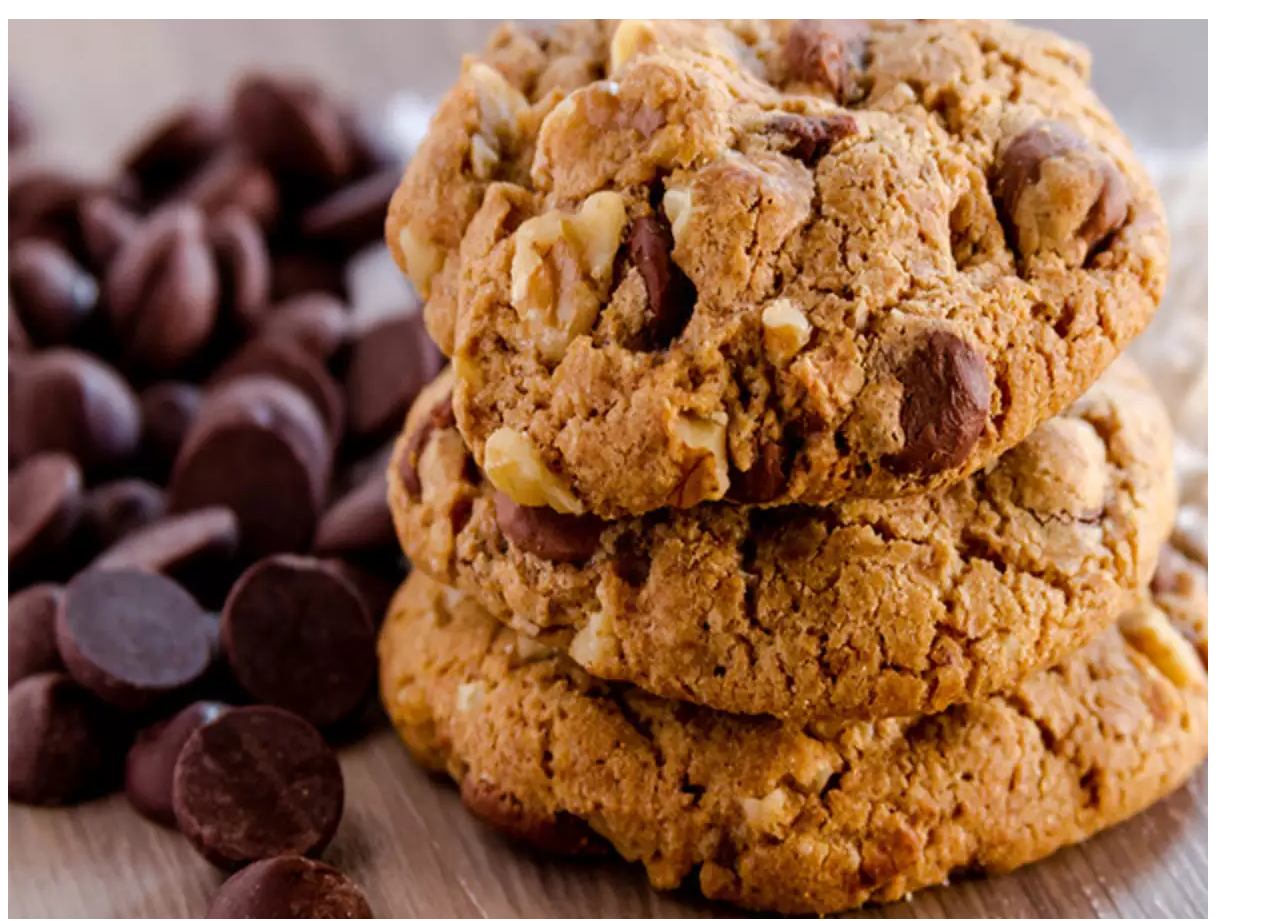
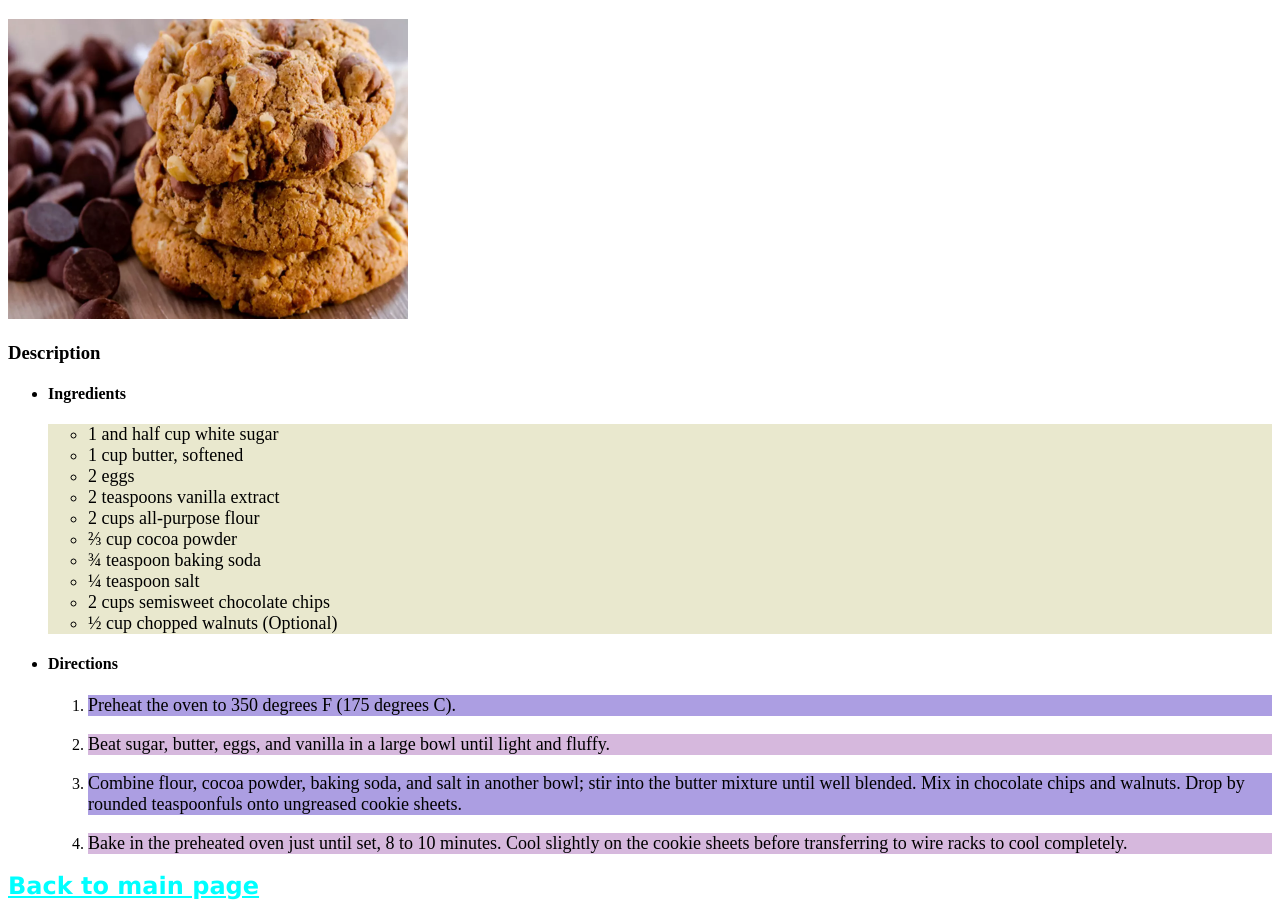
Before and after one commit to PenguinBooper/odin-recipes, a plain HTML site: page recipes/cookies/cookies.html in a window 1280 px wide. Shown: the part 61-982 px from the top of the page. Drawn offline with Linux system fonts and the light colour scheme.

Commit message:
Add basic CSS to the project

```diff
--- a/recipes/cookies/cookies.html
+++ b/recipes/cookies/cookies.html
@@ -5,14 +5,15 @@
     <meta http-equiv="X-UA-Compatible" content="IE=edge">
     <meta name="viewport" content="width=device-width, initial-scale=1.0">
     <title>Chocochip Cookie Recipe</title>
+    <link rel="stylesheet" href="../../styles.css">
 </head>
 <body>
     <h1>Chocochip Cookies Recipe</h1>
-    <img src="../cookies/cookie.jpg" alt="Chocochip Cookies picture">
+    <img src="../cookies/cookie.jpg" alt="Chocochip Cookies picture" height="auto" width="400px">
     <h3>Description</h3>
     <ul>
         <li><h4>Ingredients</h4>
-            <ul>
+            <ul style="background-color: #e9e8ce;font-size: 18px;">
                 <li>1 and half cup white sugar</li>
                 <li>1 cup butter, softened</li>
                 <li>2 eggs</li>
@@ -28,17 +29,17 @@
         <li><h4>Directions</h4></li>
         <ol>
             <li>
-                <p>Preheat the oven to 350 degrees F (175 degrees C).
+                <p class="direven">Preheat the oven to 350 degrees F (175 degrees C).
                 </p>
             </li>
             <li>
-                <p>Beat sugar, butter, eggs, and vanilla in a large bowl until light and fluffy.</p>
+                <p class="dirodd">Beat sugar, butter, eggs, and vanilla in a large bowl until light and fluffy.</p>
             </li>
             <li>
-                <p>Combine flour, cocoa powder, baking soda, and salt in another bowl; stir into the butter mixture until well blended. Mix in chocolate chips and walnuts. Drop by rounded teaspoonfuls onto ungreased cookie sheets.</p>
+                <p class="direven">Combine flour, cocoa powder, baking soda, and salt in another bowl; stir into the butter mixture until well blended. Mix in chocolate chips and walnuts. Drop by rounded teaspoonfuls onto ungreased cookie sheets.</p>
             </li>
             <li>
-                <p>
+                <p class="dirodd">
                     Bake in the preheated oven just until set, 8 to 10 minutes. Cool slightly on the cookie sheets before transferring to wire racks to cool completely.
                 </p>
             </li>
--- /dev/null
+++ b/styles.css
@@ -0,0 +1,17 @@
+a {
+    font-size: 24px;
+    font-family: Verdana, Geneva, Tahoma, sans-serif;
+    color: aqua;
+    font-weight: bold;
+}
+.dir1,
+.direven{
+    background-color: rgb(172, 158, 226);
+}
+.dir2,
+.dirodd{
+    background-color: rgb(214, 184, 221);
+}
+.dir1,.dir2,.direven,.dirodd{
+    font-size: 18px;
+}
```
Also changed, not shown: index.html (+2 -1 lines), recipes/coleslaw/coleslaw.html (+6 -8 lines), 1 other file.
